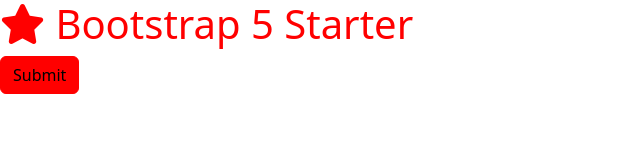
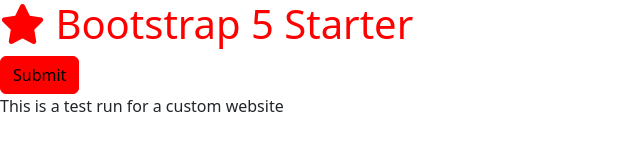
Before and after one commit to pjang91/Bootstrap-Template, a website: page index.html in a window 1280 px wide. Shown: the whole page, without its empty margins (0-640 px from the left). Drawn offline with Linux system fonts and the light colour scheme.

Commit message:
testing branch

```diff
--- a/index.html
+++ b/index.html
@@ -14,6 +14,7 @@
       Bootstrap 5 Starter
     </h1>
     <button class="btn btn-primary">Submit</button>
+    <p>This is a test run for a custom website</p>
 
     <script src="js/bootstrap.bundle.min.js"></script>
     <script src="js/script.js"></script>
```
